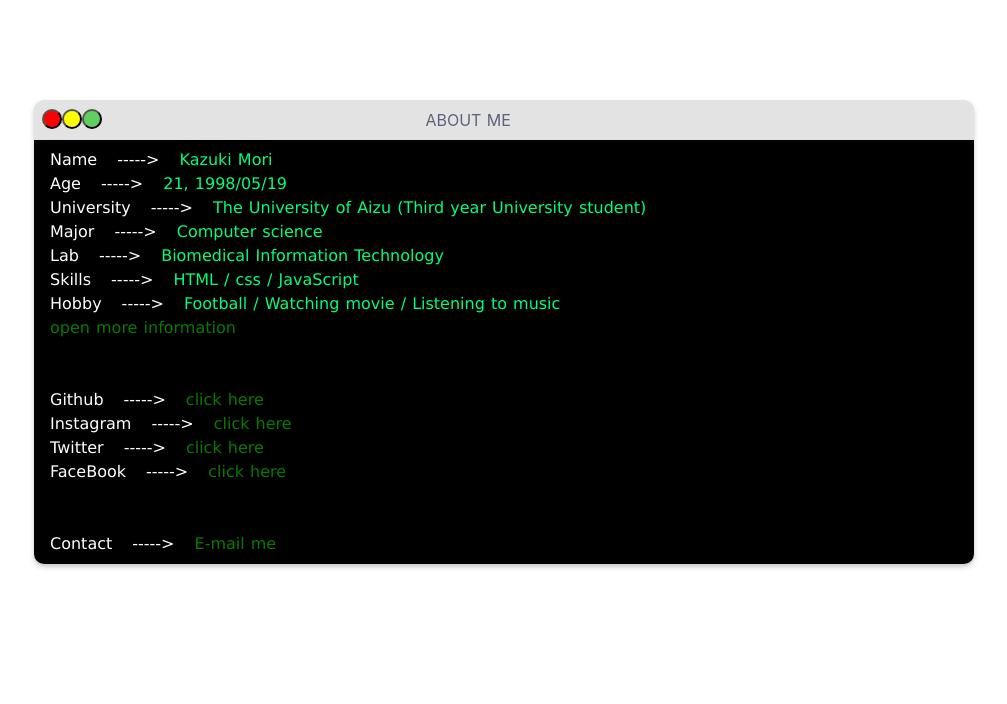
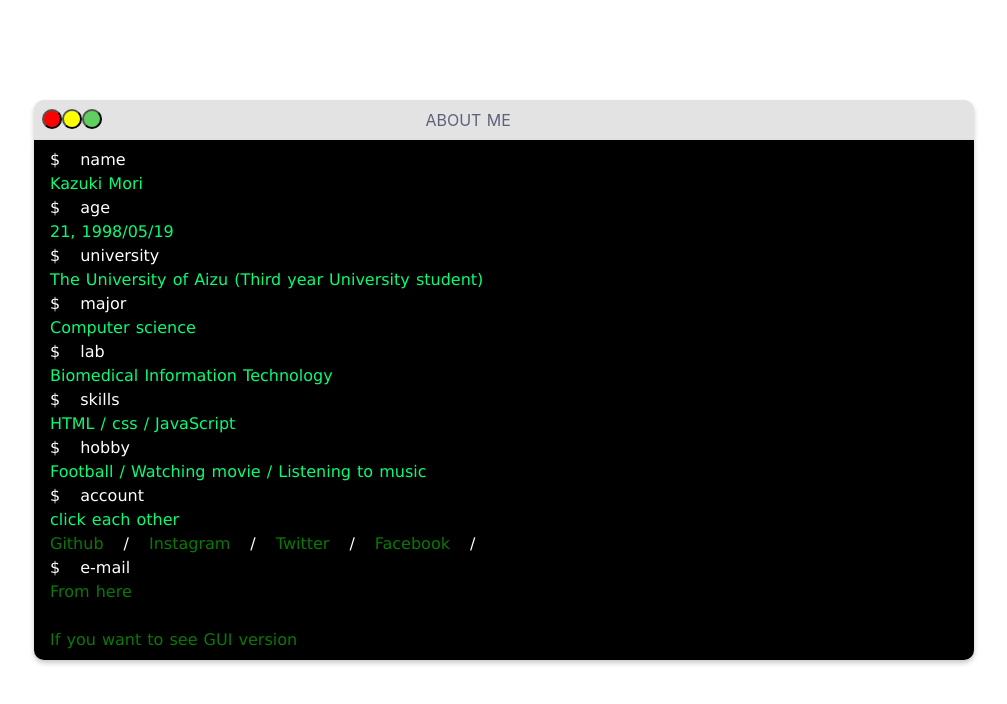
Before and after one commit to kazukimory/Mypage, a Nuxt app: page / in a window 1280 px wide. Shown: the top 704 px of the page, without its empty margins (136-1143 px from the left). Built offline with nearby package versions, Linux system fonts and the light colour scheme.

Commit message:
デザインを編集

```diff
--- a/pages/index.vue
+++ b/pages/index.vue
@@ -1,6 +1,7 @@
 <template>
   <div class="container">
     <div class="term-head">
+      <!-- <button class="red" onClick="if (/Chrome/i.test(navigator.userAgent)) { window.close(); } else { window.open('about:blank', '_self').close(); }"></button> -->
       <button class="red"></button>
       <button class="yellow"></button>
       <button class="green"></button>
@@ -8,39 +9,32 @@
 　　 </div>
 
     <div class="term-body">
-    <p><span class="mrg">Name</span><span class="mrg">-----></span><span class="white">Kazuki Mori</span></p>
-    <p><span class="mrg">Age</span><span class="mrg">-----></span><span class="white">21,     1998/05/19</span></p>
-    <p><span class="mrg">University</span><span class="mrg">-----></span><span class="white">The University of Aizu  (Third year University student)</span></p>
-    <p><span class="mrg">Major</span><span class="mrg">-----></span><span class="white">Computer science</span></p>
-    <p><span class="mrg">Lab</span><span class="mrg">-----></span><span class="white">Biomedical Information Technology</span></p>
-    <p><span class="mrg">Skills</span><span class="mrg">-----></span><span class="white">HTML / css / JavaScript</span></p>
-    <p><span class="mrg">Hobby</span><span class="mrg">-----></span><span class="white">Football  /  Watching movie  /  Listening to music</span></p>
-    <p><router-link to="/information">open more information</router-link></p>
-    <br>
-    <br>
-    <p><span class="mrg">Github</span><span class="mrg">-----></span><a href="https://github.com/s1250040" target="_blank">click here</a></p>
-    <p><span class="mrg">Instagram</span><span class="mrg">-----></span><a href="https://www.instagram.com/kazukimory/" target="_blank">click here</a></p>
-    <p><span class="mrg">Twitter</span><span class="mrg">-----></span><a href="https://twitter.com/kazukimory" target="_blank">click here</a></p>
-    <p><span class="mrg">FaceBook</span><span class="mrg">-----></span><a href="https://www.facebook.com/K.M.KazukiMory" target="_blank">click here</a></p>
-    <br>
-    <br>
+    <p><span class="mrg">$</span><span class="mrg">name</span></p>
+    <p><span class="white">Kazuki Mori</span></p>
+    <p><span class="mrg">$</span><span class="mrg">age</span></p>
+    <p><span class="white">21,     1998/05/19</span></p>
+    <p><span class="mrg">$</span><span class="mrg">university</span></p>
+    <p><span class="white">The University of Aizu (Third year University student)</span></p>
+    <p><span class="mrg">$</span><span class="mrg">major</span></p>
+    <p><span class="white">Computer science</span></p>
+    <p><span class="mrg">$</span><span class="mrg">lab</span></p>
+    <p><span class="white">Biomedical Information Technology</span></p>
+    <p><span class="mrg">$</span><span class="mrg">skills</span></p>
+    <p><span class="white">HTML / css / JavaScript</span></p>
+    <p><span class="mrg">$</span><span class="mrg">hobby</span></p>
+    <p><span class="white">Football  /  Watching movie  /  Listening to music</span></p>
+    <p><span class="mrg">$</span><span class="mrg">account</span></p>
+    <p><span class="white">click each other</span></p>
+    <p><span class="mrg"><a href="https://github.com/s1250040" target="_blank">Github</a></span><span class="mrg">/</span>
+    <span class="mrg"><a href="https://www.instagram.com/kazukimory/" target="_blank">Instagram</a></span><span class="mrg">/</span>
+    <span class="mrg"><a href="https://twitter.com/kazukimory" target="_blank">Twitter</a></span><span class="mrg">/</span>
+    <span class="mrg"><a href="https://www.facebook.com/K.M.KazukiMory" target="_blank">Facebook</a></span><span class="mrg">/</span>
+    </p>
      <!-- <p><span class="mrg">Contact</span><span class="mrg"></span><router-link to="/form">To the page to send the form</router-link></p> -->
-     <p><span class="mrg">Contact</span><span class="mrg">-----></span><a href="mailto:s1250040a@gmail.com">E-mail me</a></p>
-      <!-- <form action="confirm.php" method="post">
-        <p>
-         <label for="yourname">お名前</label>
-         <input type="text" name="yourname" placeholder="名前">
-        </p>
-        <p>
-         <label for="comment">コメント</label>
-         <textarea id="comment" name="comment" placeholder="ここには自由にコメントを記入してください"></textarea>
-        </p>
-        <p>
-         <label for="mail">メール：</label>
-         <input id="mail" type="email" name="mail">
-       </p>
-       <input type="submit" value="送信する">
-      </form> -->
+     <p><span class="mrg">$</span><span class="mrg">e-mail</span></p>
+     <p><a href="mailto:s1250040a@gmail.com">From here</a></p>
+     <br>
+     <p><router-link to="/information">If you want to see GUI version</router-link></p>
 　　 </div>
   </div>
 </template>
--- a/pages/information.vue
+++ b/pages/information.vue
@@ -3,7 +3,7 @@
     <router-link to="/"><img src="~/assets/iTerm2-v3-Hero-logo-icon.jpg" alt="home" class="term"></router-link>
     <h1>About me</h1>
 
-    <p>準備中 準備中 準備中 準備中 準備中 準備中 準備中</p>
+    <p>Getting Ready</p>
 </div>
 </template>
 
```
